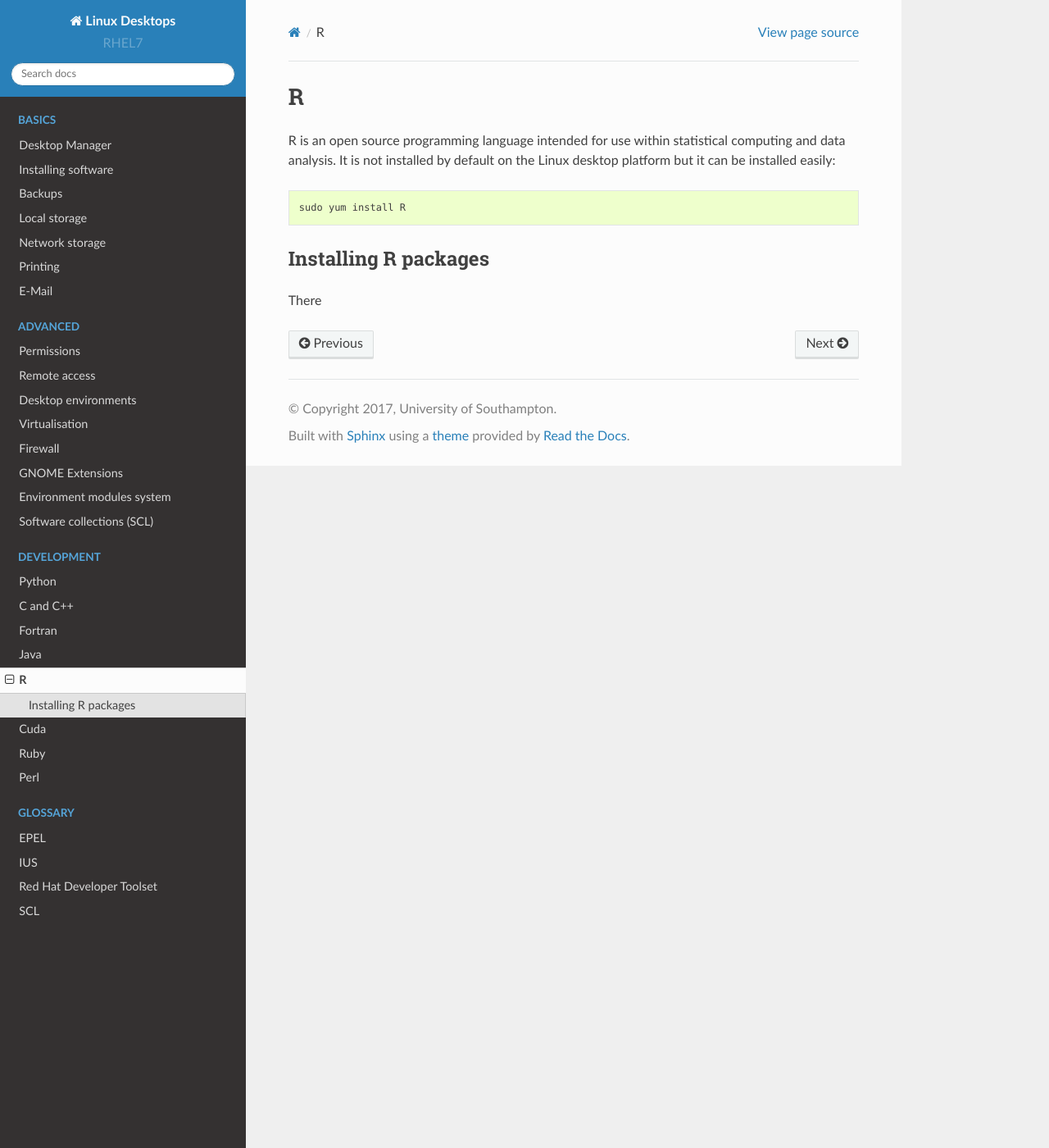
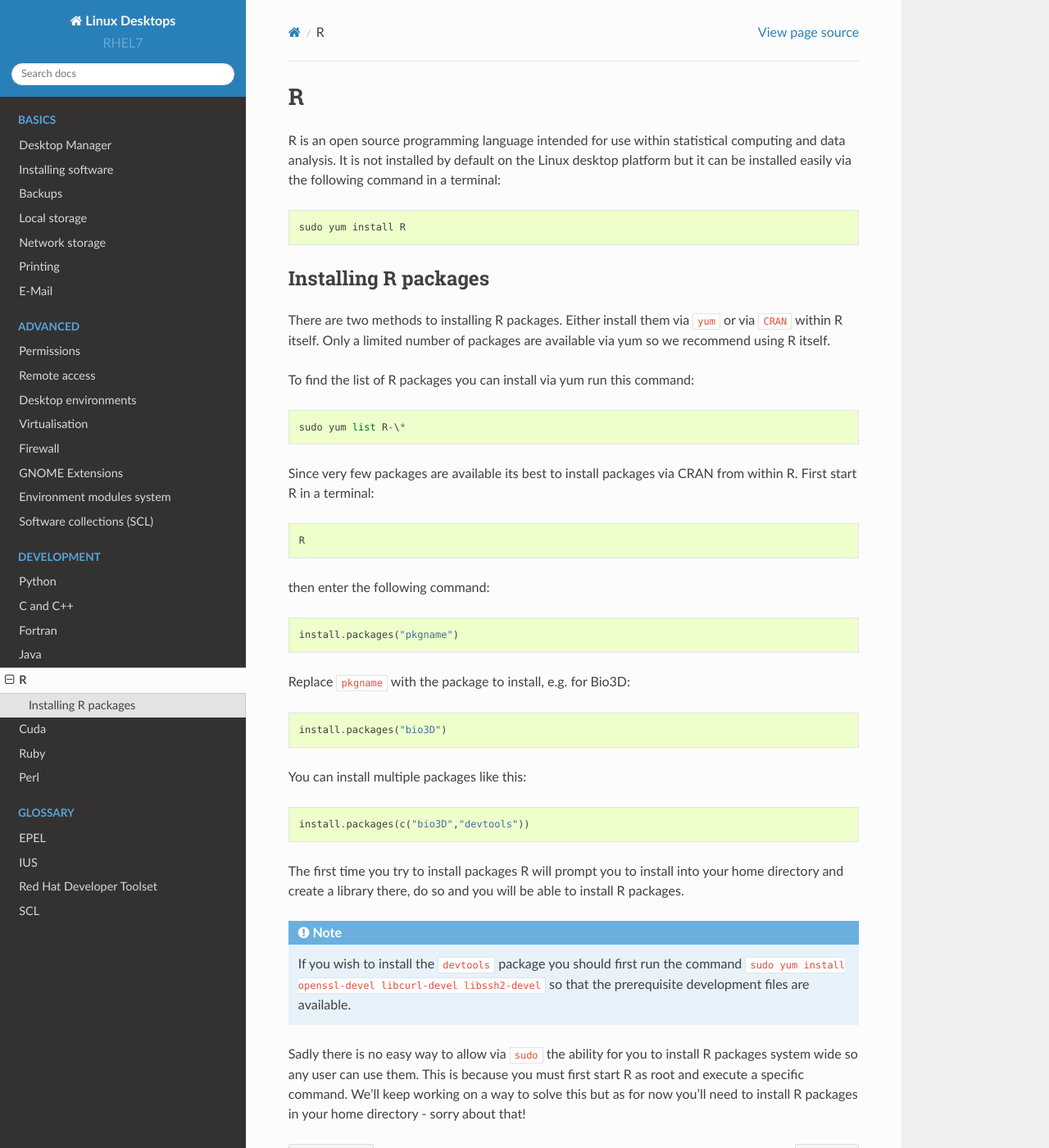
Before and after one commit to southampton/linuxdesktopdocs, a Sphinx documentation site: the page built from docs/R.rst, in a window 1280 px wide and 1400 px high. Shown: the whole window at 82% size. Built offline with Sphinx 7.4.7 and the Read the Docs theme 2.0.0, drawn with Linux system fonts in a browser that asks for light colours.

Commit message:
updated R docs

```diff
--- a/docs/R.rst
+++ b/docs/R.rst
@@ -3,11 +3,51 @@ R
 
 R is an open source programming language intended for use within statistical
 computing and data analysis. It is not installed by default on the Linux
-desktop platform but it can be installed easily::
+desktop platform but it can be installed easily via the following command
+in a terminal::
 
    sudo yum install R
 
 Installing R packages
 ---------------------
 
-There
+There are two methods to installing R packages. Either install them via ``yum``
+or via ``CRAN`` within R itself. Only a limited number of packages are available
+via yum so we recommend using R itself.
+
+To find the list of R packages you can install via yum run this command::
+
+   sudo yum list R-\*
+
+Since very few packages are available its best to install packages via CRAN
+from within R. First start R in a terminal::
+
+   R
+
+then enter the following command::
+
+   install.packages("pkgname")
+
+Replace ``pkgname`` with the package to install, e.g. for Bio3D::
+
+   install.packages("bio3D")
+
+You can install multiple packages like this::
+
+   install.packages(c("bio3D","devtools"))
+
+The first time you try to install packages R will prompt you to install into
+your home directory and create a library there, do so and you will be able to
+install R packages.
+
+.. note::
+
+   If you wish to install the ``devtools`` package you should first run the
+   command ``sudo yum install openssl-devel libcurl-devel libssh2-devel`` so
+   that the prerequisite development files are available.
+
+Sadly there is no easy way to allow via ``sudo`` the ability for you to install
+R packages system wide so any user can use them. This is because you must first
+start R as root and execute a specific command. We'll keep working on a way to
+solve this but as for now you'll need to install R packages in your home
+directory - sorry about that!
```
